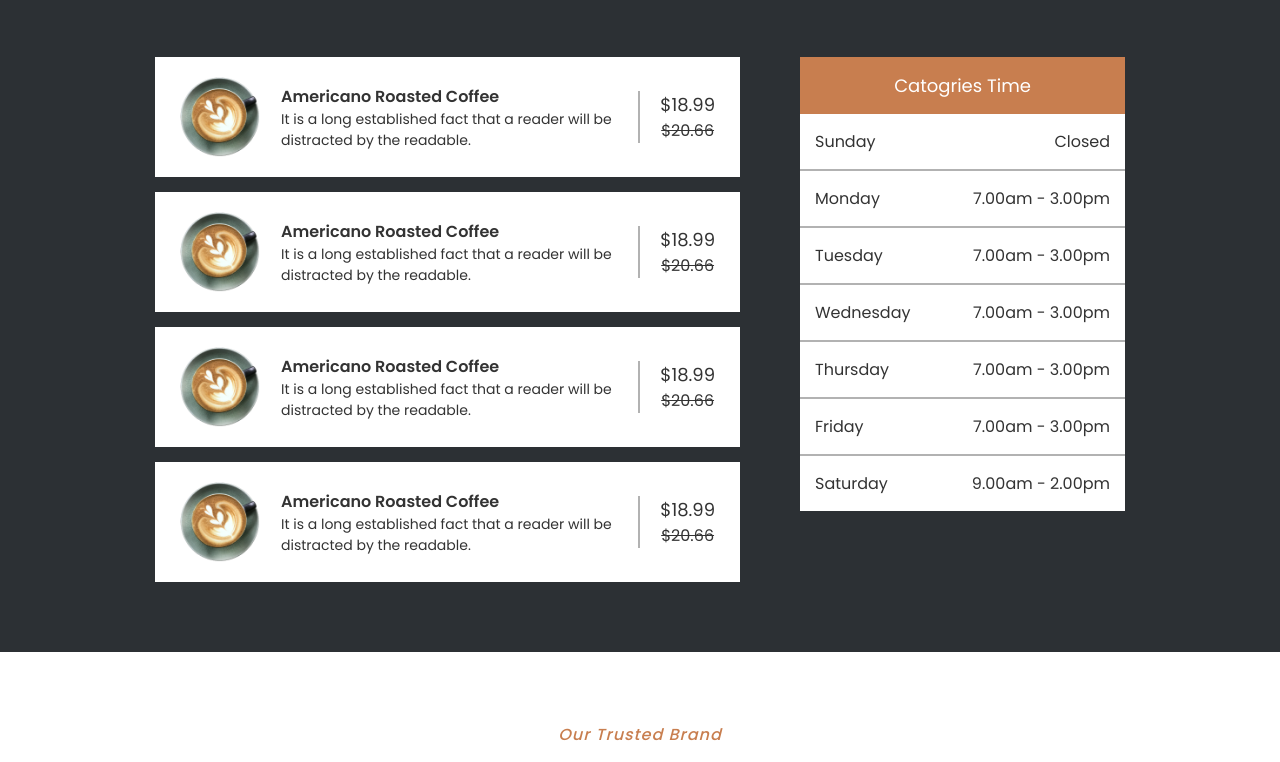
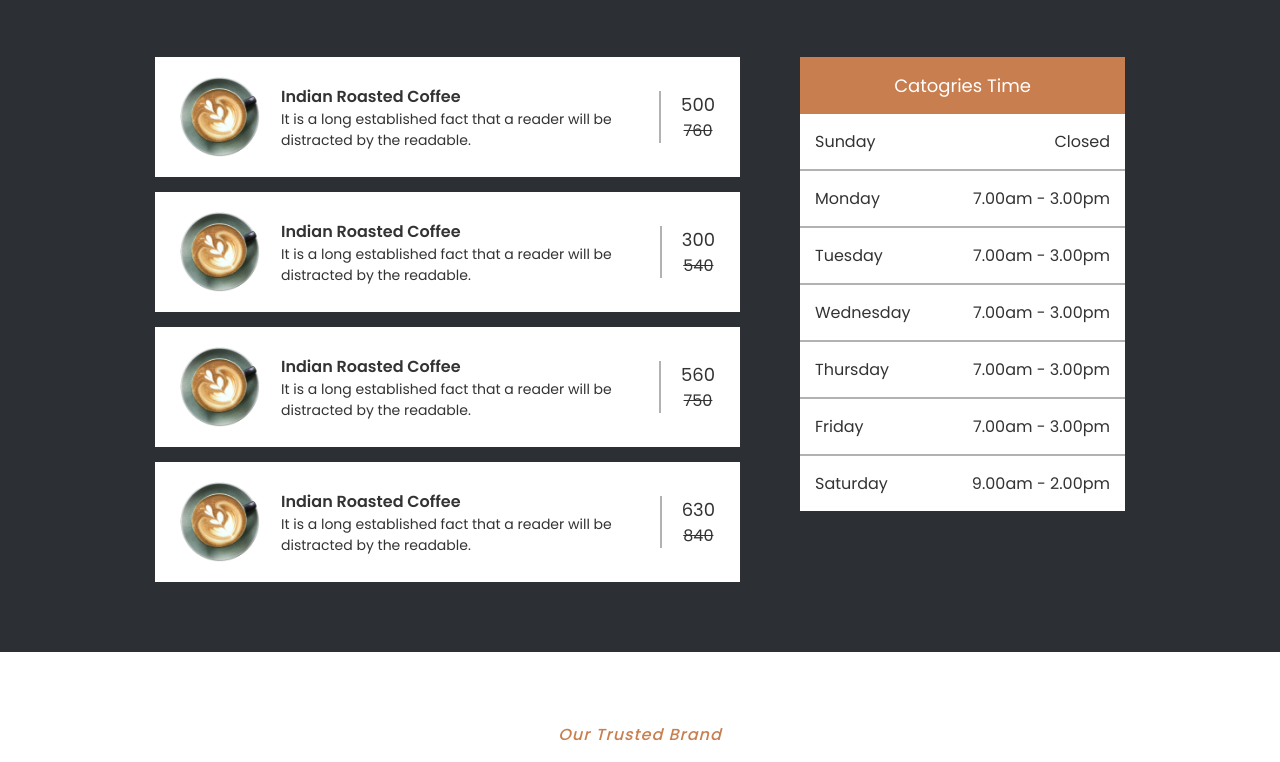
Before and after one commit to rahulbaba0208/html_css_javaScript, a plain HTML site: page Coffe Website/index.html in a window 1280 px wide. Shown: the part 1618-2380 px from the top of the page. Drawn offline with nearby package versions, Linux system fonts and the light colour scheme.

Commit message:
Update index.html

```diff
--- a/Coffe Website/index.html
+++ b/Coffe Website/index.html
@@ -50,7 +50,7 @@
 
                         <div class="contact-content flex">
                             <i class='bx bx-phone phone-icon' ></i>
-                            <span class="phone-number">0022-0303-2030</span>
+                            <span class="phone-number">+91-8349380806</span>
                         </div>
 
                         <i class='bx bx-menu navOpen-btn'></i>
@@ -170,52 +170,52 @@
                                             <img src="images/menuImg1.png" alt="" class="menu-img">
 
                                             <div class="menuItem-details">
-                                                    <h4 class="menuItem-topic">Americano Roasted Coffee</h4>
+                                                    <h4 class="menuItem-topic">Indian Roasted Coffee</h4>
                                                     <p class="menuItem-des">It is a long established fact that a reader will be distracted by the readable.</p>
                                             </div>
 
                                             <div class="menuItem-price flex">
-                                                    <span class="discount-price">$18.99</span>
-                                                    <span class="real-price">$20.66</span>
+                                                    <span class="discount-price">500</span>
+                                                    <span class="real-price">760</span>
                                             </div>
                                     </div>
                                     <div class="menu-item flex">
                                             <img src="images/menuImg1.png" alt="" class="menu-img">
 
                                             <div class="menuItem-details">
-                                                    <h4 class="menuItem-topic">Americano Roasted Coffee</h4>
+                                                    <h4 class="menuItem-topic">Indian Roasted Coffee</h4>
                                                     <p class="menuItem-des">It is a long established fact that a reader will be distracted by the readable.</p>
                                             </div>
 
                                             <div class="menuItem-price flex">
-                                                    <span class="discount-price">$18.99</span>
-                                                    <span class="real-price">$20.66</span>
+                                                    <span class="discount-price">300</span>
+                                                    <span class="real-price">540</span>
                                             </div>
                                     </div>
                                     <div class="menu-item flex">
                                             <img src="images/menuImg1.png" alt="" class="menu-img">
 
                                             <div class="menuItem-details">
-                                                    <h4 class="menuItem-topic">Americano Roasted Coffee</h4>
+                                                    <h4 class="menuItem-topic">Indian Roasted Coffee</h4>
                                                     <p class="menuItem-des">It is a long established fact that a reader will be distracted by the readable.</p>
                                             </div>
 
                                             <div class="menuItem-price flex">
-                                                    <span class="discount-price">$18.99</span>
-                                                    <span class="real-price">$20.66</span>
+                                                    <span class="discount-price">560</span>
+                                                    <span class="real-price">750</span>
                                             </div>
                                     </div>
                                     <div class="menu-item flex">
                                             <img src="images/menuImg1.png" alt="" class="menu-img">
 
                                             <div class="menuItem-details">
-                                                    <h4 class="menuItem-topic">Americano Roasted Coffee</h4>
+                                                    <h4 class="menuItem-topic">Indian Roasted Coffee</h4>
                                                     <p class="menuItem-des">It is a long established fact that a reader will be distracted by the readable.</p>
                                             </div>
 
                                             <div class="menuItem-price flex">
-                                                    <span class="discount-price">$18.99</span>
-                                                    <span class="real-price">$20.66</span>
+                                                    <span class="discount-price">630</span>
+                                                    <span class="real-price">840</span>
                                             </div>
                                     </div>
                             </div>
@@ -302,8 +302,8 @@
                                             <i class='bx bxs-quote-alt-left quote-icon'></i>
 
                                             <div class="testi-personDetails flex">
-                                                    <span class="name">Marnie Rotter</span>
-                                                    <span class="job">App Developer</span>
+                                                    <span class="name">Rahul Singh</span>
+
                                             </div>
                                     </div>
                                     <div class="testi-content swiper-slide flex">
@@ -313,7 +313,7 @@
 
                                             <div class="testi-personDetails flex">
                                                     <span class="name">Marnie Rotter</span>
-                                                    <span class="job">App Developer</span>
+
                                             </div>
                                     </div>
                                     <div class="testi-content swiper-slide flex">
@@ -323,7 +323,7 @@
 
                                             <div class="testi-personDetails flex">
                                                     <span class="name">Marnie Rotter</span>
-                                                    <span class="job">App Developer</span>
+
                                             </div>
                                     </div>
                                 </div>
@@ -376,7 +376,7 @@
                                 <i class='bx bx-map map-icon'></i>
 
                                 <div class="location-text">
-                                        USA Californa 65 South Fifth St.Sicklerville, NJ 08081
+                                        A1-2 GovindPuri,Sachin Tendulkar Marg, DB City Road, City Center, Gwalior, Madhya Pradesh 474011
                                 </div>
                             </div>
                     </div>
```
